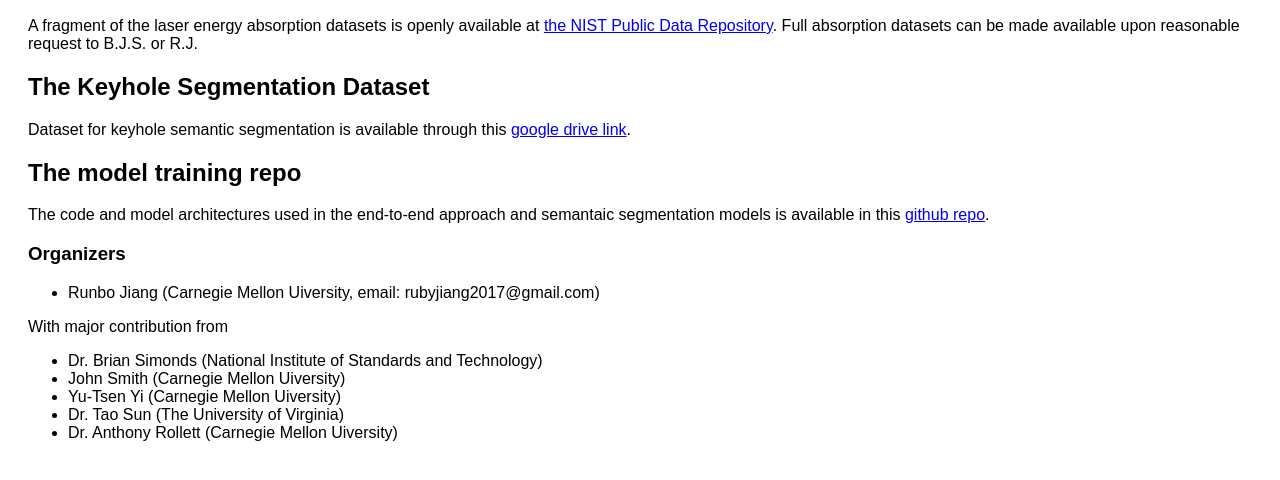
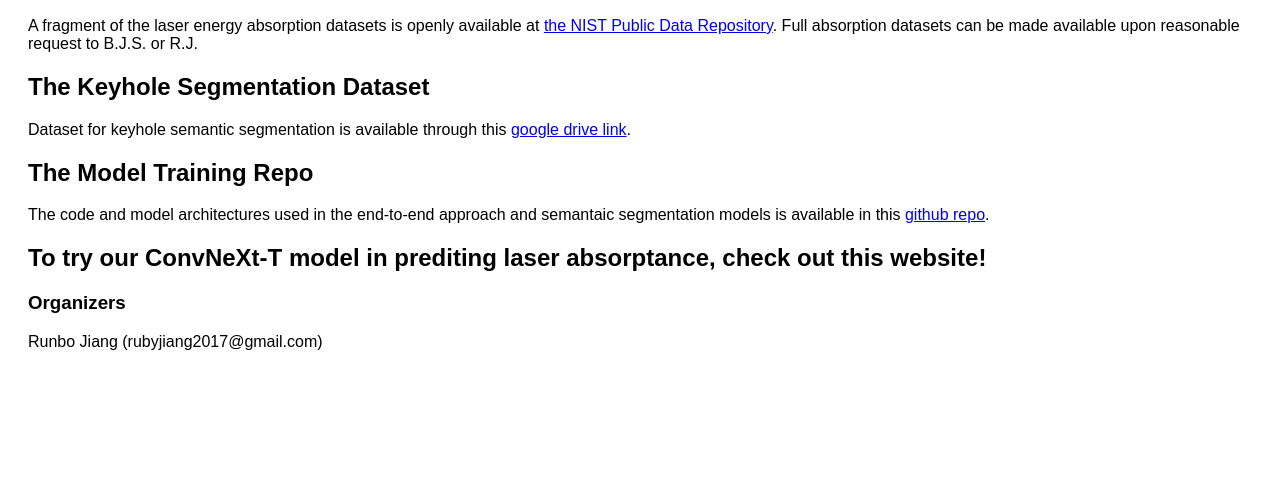
Before and after one commit to rubyjiang18/keyholeofficial, a plain HTML site: page index.html in a window 1280 px wide. Shown: the part 196-676 px from the top of the page. Drawn offline with Linux system fonts and the light colour scheme.

Commit message:
Update main page

```diff
--- a/index.html
+++ b/index.html
@@ -16,12 +16,13 @@
         <p>
         Dataset for keyhole semantic segmentation is available through this <a href="https://drive.google.com/file/d/1scn1lq92aqQWnjsfhLXDHEULpccxze93/view?usp=sharing">google drive link</a>.
         </p>
-        <h2>The model training repo</h2>
+        <h2>The Model Training Repo</h2>
         <p> The code and model architectures used in the end-to-end approach and semantaic segmentation models is available in this <a href="https://github.com/rubyjiang18/Deep-learning-approaches-for-time-resolved-laser-absorptance-prediction">github repo</a>.
         </p>
+        <h2>To try our ConvNeXt-T model in prediting laser absorptance, check out this website!</h2>
 
         <!-- Will update citation part when the paper is published-->
-        <!-- <h2>Citation</h2>
+        <!-- <h2>If you use our work please cite our paper!</h2>
         Bibilography information for this work:
         <p>R. Jiang, xxxxx </p>
         <pre class="highlight">
@@ -30,17 +31,9 @@
 
         <div class="footer">
             <h3>Organizers</h3>
-            <ul>
-                <li>Runbo Jiang (Carnegie Mellon Uiversity, email: rubyjiang2017@gmail.com)</li>
-            </ul>
-            <p>With major contribution from</p>
-            <ul>
-                <li>Dr. Brian Simonds (National Institute of Standards and Technology)</li>
-                <li>John Smith (Carnegie Mellon Uiversity)</li>
-                <li>Yu-Tsen Yi (Carnegie Mellon Uiversity)</li>
-                <li>Dr. Tao Sun (The University of Virginia)</li>
-                <li>Dr. Anthony Rollett (Carnegie Mellon Uiversity)</li>
-            </ul>
+            <p>
+                Runbo Jiang (rubyjiang2017@gmail.com)
+            </p>
         </div>
     </body>
 
```
